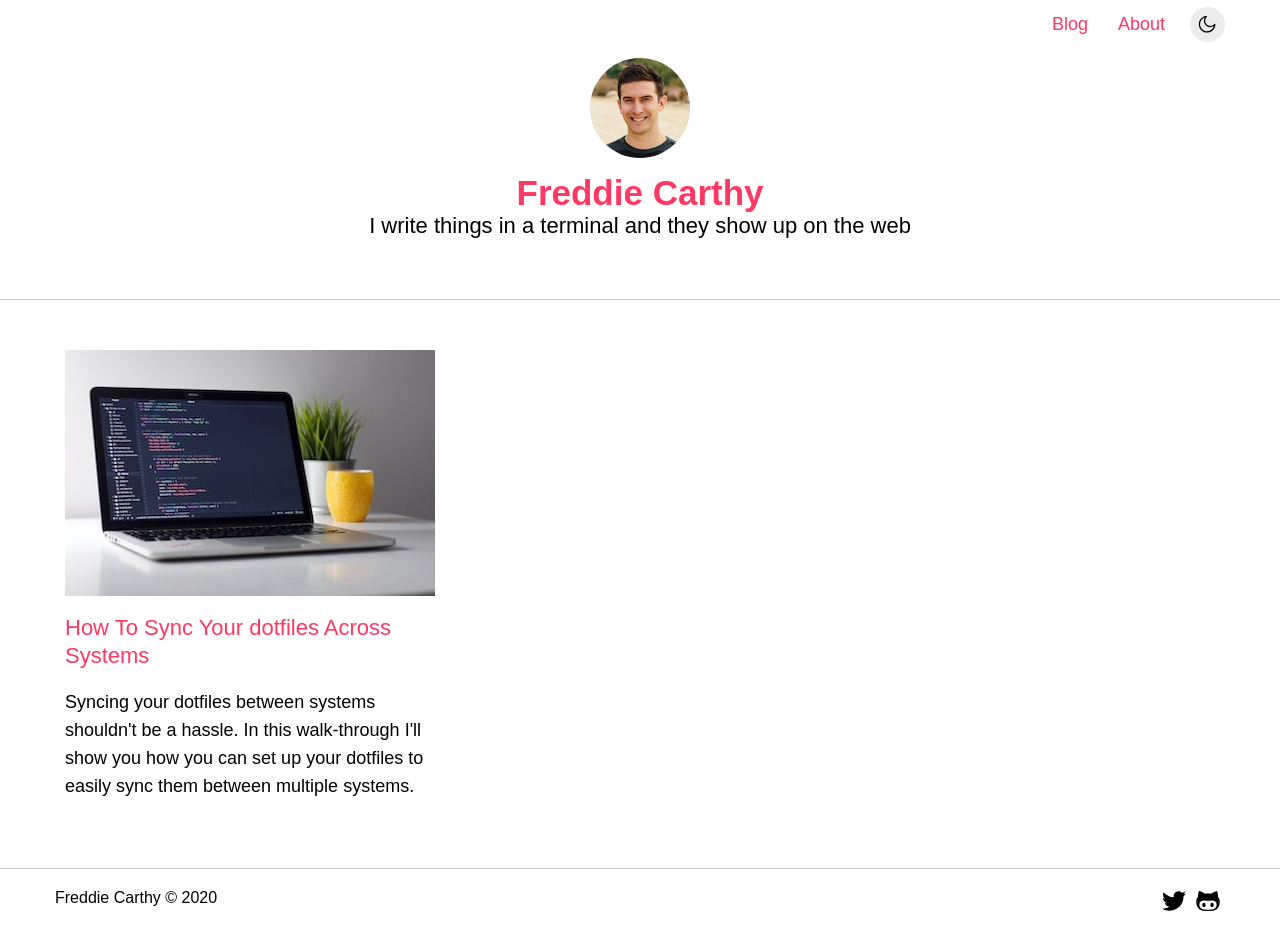
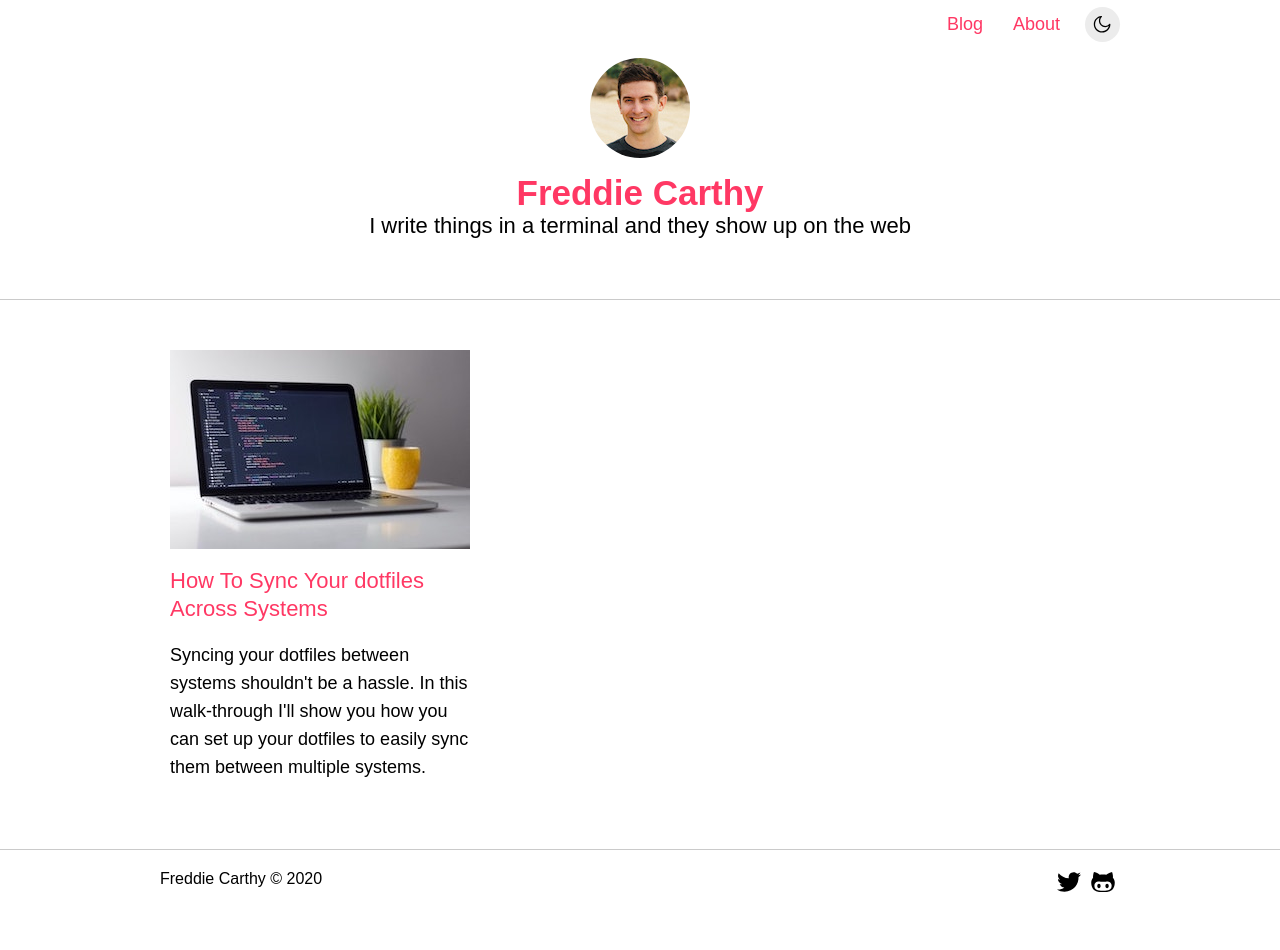
Before and after one commit to gjunkie/freddiecarthy, a Next.js app: page /blog in a window 1280 px wide. Shown: the top 950 px of the page. Built offline with nearby package versions, Linux system fonts and the light colour scheme.

Commit message:
update basic styles, image sizes

```diff
--- a/components/Controls/Controls.module.css
+++ b/components/Controls/Controls.module.css
@@ -7,7 +7,7 @@
 .controls ul {
   display: flex;
   justify-content: flex-end;
-  width: 1170px;
+  width: 960px;
 }
 
 .controls li {
--- a/components/Footer/Footer.module.css
+++ b/components/Footer/Footer.module.css
@@ -37,7 +37,7 @@
 
 .contents {
   display: flex;
-  width: 1170px;
+  width: 960px;
   z-index: 1;
 }
 
--- a/components/Header/Header.module.css
+++ b/components/Header/Header.module.css
@@ -45,7 +45,7 @@
 .nav ul {
   display: flex;
   justify-content: flex-end;
-  width: 1170px;
+  width: 960px;
 }
 
 .nav li {
@@ -71,7 +71,7 @@
   flex-grow: 1;
   justify-content: center;
   position: relative;
-  width: 1170px;
+  width: 960px;
   z-index: 1;
 }
 
--- a/pages/blog/BlogIndex.module.css
+++ b/pages/blog/BlogIndex.module.css
@@ -4,7 +4,7 @@
 
 .blogIndex li {
   margin: 0 10px;
-  width: 370px;
+  width: 300px;
 }
 
 .blogIndex h4 {
--- a/pages/styles.css
+++ b/pages/styles.css
@@ -128,7 +128,7 @@ pre {
 
 main {
   margin: 0 auto;
-  width: 1170px;
+  width: 960px;
 }
 
 main p {
--- a/styles/Home.module.css
+++ b/styles/Home.module.css
@@ -76,7 +76,7 @@
   align-items: center;
   justify-content: center;
   flex-wrap: wrap;
-  max-width: 1170px;
+  max-width: 960px;
   margin-top: 3rem;
 }
 
```
Also changed, not shown: public/blog-images/laptop-code-small.jpg, public/blog-images/notes-small.jpg.
